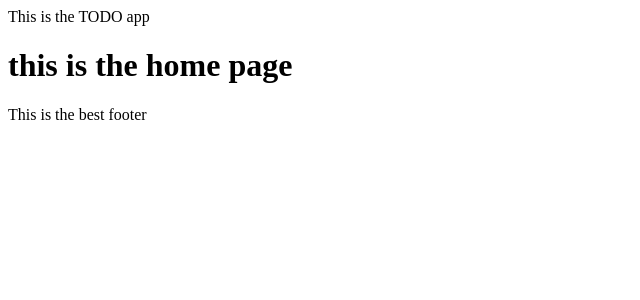
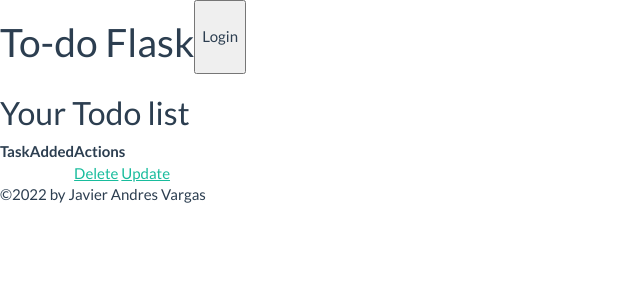
Before and after one commit to TheGoumble/flask_todo_project, a Flask app: page / in a window 1280 px wide. Shown: the top 300 px of the page, without its empty margins (0-640 px from the left). Run offline with Flask 2, Linux system fonts and the light colour scheme; parts of the project's set-up code (start-up, migrations or seed data) failed here and were passed over; some libraries are stand-ins or nearby versions.

Commit message:
bare bones

```diff
--- /dev/null
+++ b/static/css/main.css
@@ -0,0 +1,3 @@
+header{
+    display: flex;
+}
--- a/templates/base.html
+++ b/templates/base.html
@@ -4,14 +4,23 @@
     <meta charset="UTF-8">
     <meta http-equiv="X-UA-Compatible" content="IE=edge">
     <meta name="viewport" content="width=device-width, initial-scale=1.0">
-    <title>Document</title>
+    <title>Flask To-do</title>
+    <link rel="stylesheet" href="{{ url_for('static', filename='css/bootstrap.min.css') }}">
+    <link rel="stylesheet" href="{{ url_for('static', filename='css/main.css') }}">
     {% block head %}{% endblock %}
 </head>
 <body>
-    <header>This is the TODO app</header>
+    <header >
+        <h1>
+            To-do Flask
+        </h1>
+        <button>Login</button>
+    </header>
 
    {% block body %}{% endblock %}
 
-    <Footer>This is the best footer</Footer>
+    <Footer>
+        <p>&copy;2022 by Javier Andres Vargas </p>
+    </Footer>
 </body>
 </html>
--- a/templates/home.html
+++ b/templates/home.html
@@ -1,9 +1,20 @@
-{% extends 'base.html' %}
-
-{% block head %}
-
+{% extends 'base.html' %} {% block head %} {% endblock %} {% block body %}
+<div>
+  <h2>Your Todo list</h2>
+  <table>
+    <tr>
+        <th>Task</th>
+        <th>Added</th>
+        <th>Actions</th>
+    </tr>
+    <tr>
+        <td></td>
+        <td></td>
+        <td>
+            <a href="">Delete</a>
+            <a href="">Update</a>
+        </td>
+    </tr>
+  </table>
+</div>
 {% endblock %}
-
-{% block body %}
-<h1>this is the home page</h1>
-{% endblock %}
```
